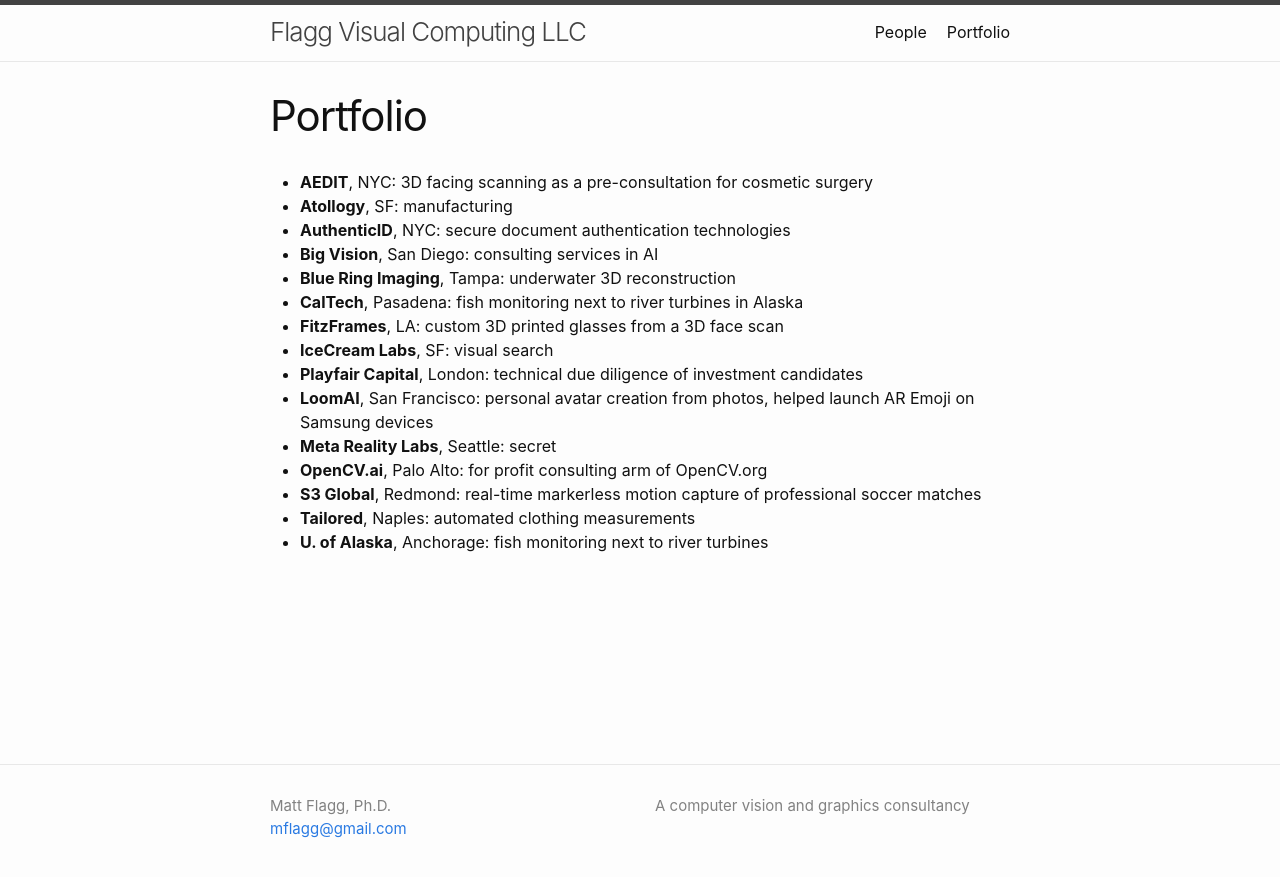
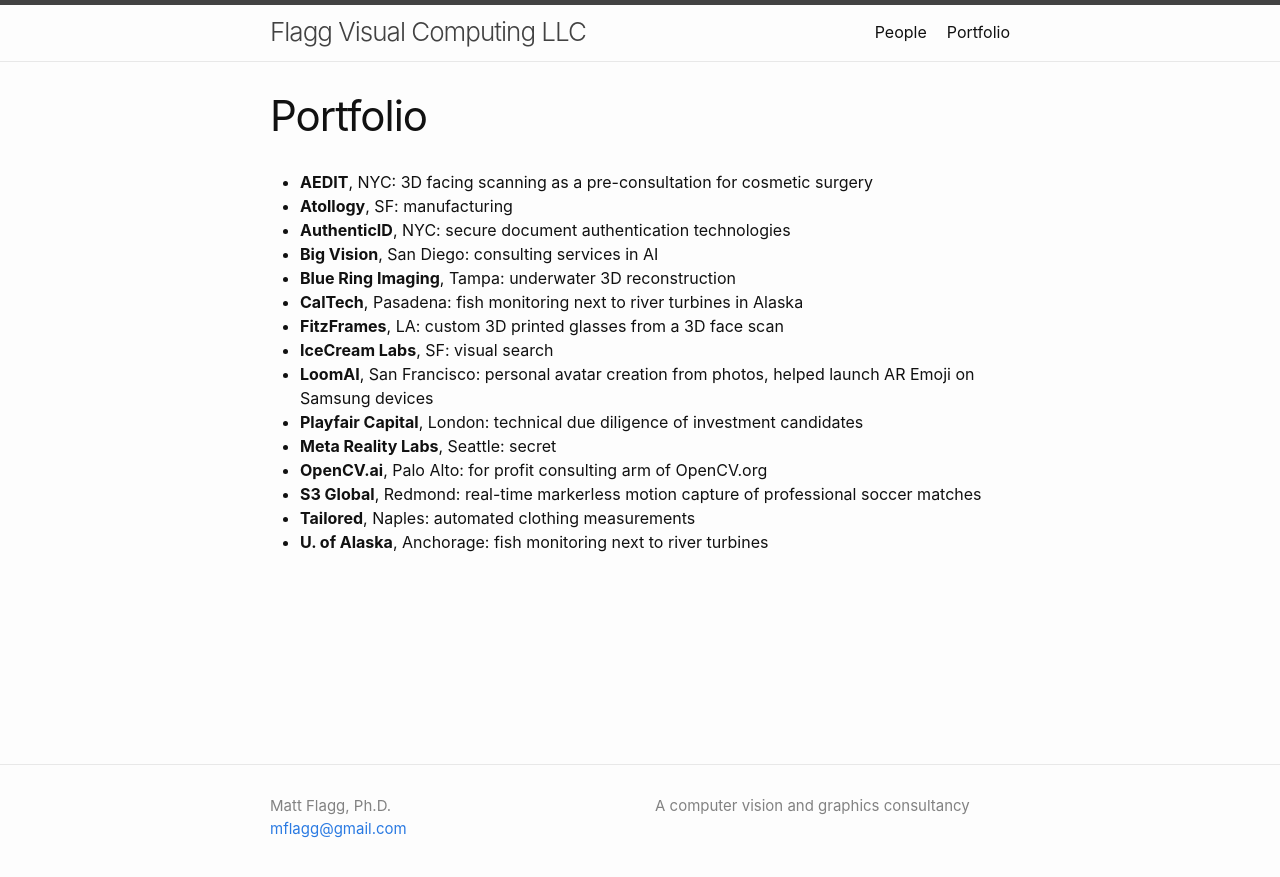
Before and after one commit to mflagg/mflagg.github.io, a Jekyll site: the page built from portfolio.md, in a window 1280 px wide. Shown: the top 877 px of the page. Built offline with Jekyll 4.4.1, drawn with Linux system fonts in a browser that asks for light colours.

Commit message:
correct alphabetical order

```diff
--- a/portfolio.md
+++ b/portfolio.md
@@ -12,8 +12,8 @@
 - **CalTech**, Pasadena: fish monitoring next to river turbines in Alaska
 - **FitzFrames**, LA: custom 3D printed glasses from a 3D face scan
 - **IceCream Labs**, SF: visual search
+- **LoomAI**, San Francisco: personal avatar creation from photos, helped launch AR Emoji on Samsung devices
 - **Playfair Capital**, London: technical due diligence of investment candidates
-- **LoomAI**, San Francisco: personal avatar creation from photos, helped launch AR Emoji on Samsung devices
 - **Meta Reality Labs**, Seattle: secret
 - **OpenCV.ai**, Palo Alto: for profit consulting arm of OpenCV.org
 - **S3 Global**, Redmond: real-time markerless motion capture of professional soccer matches
```
